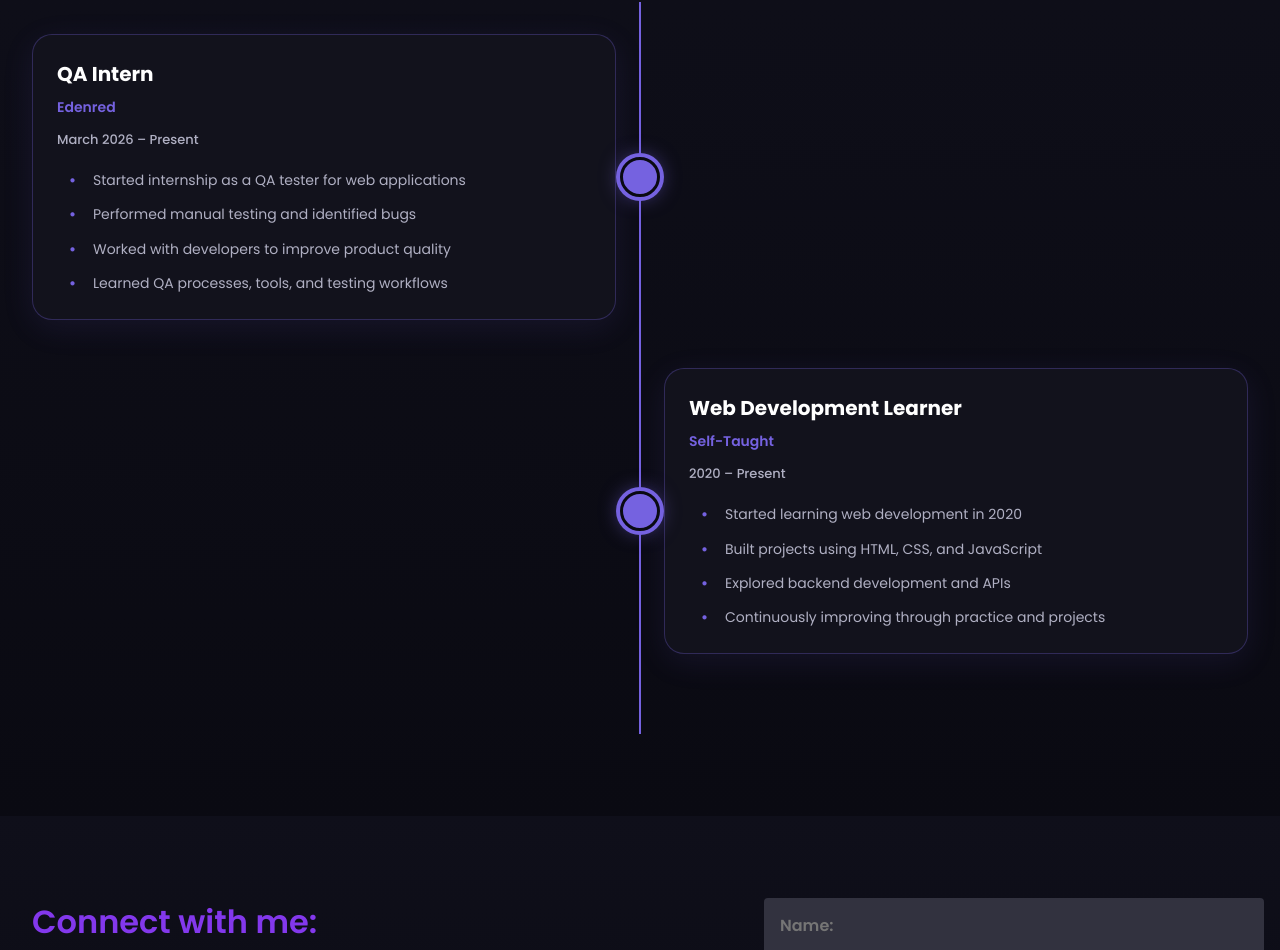
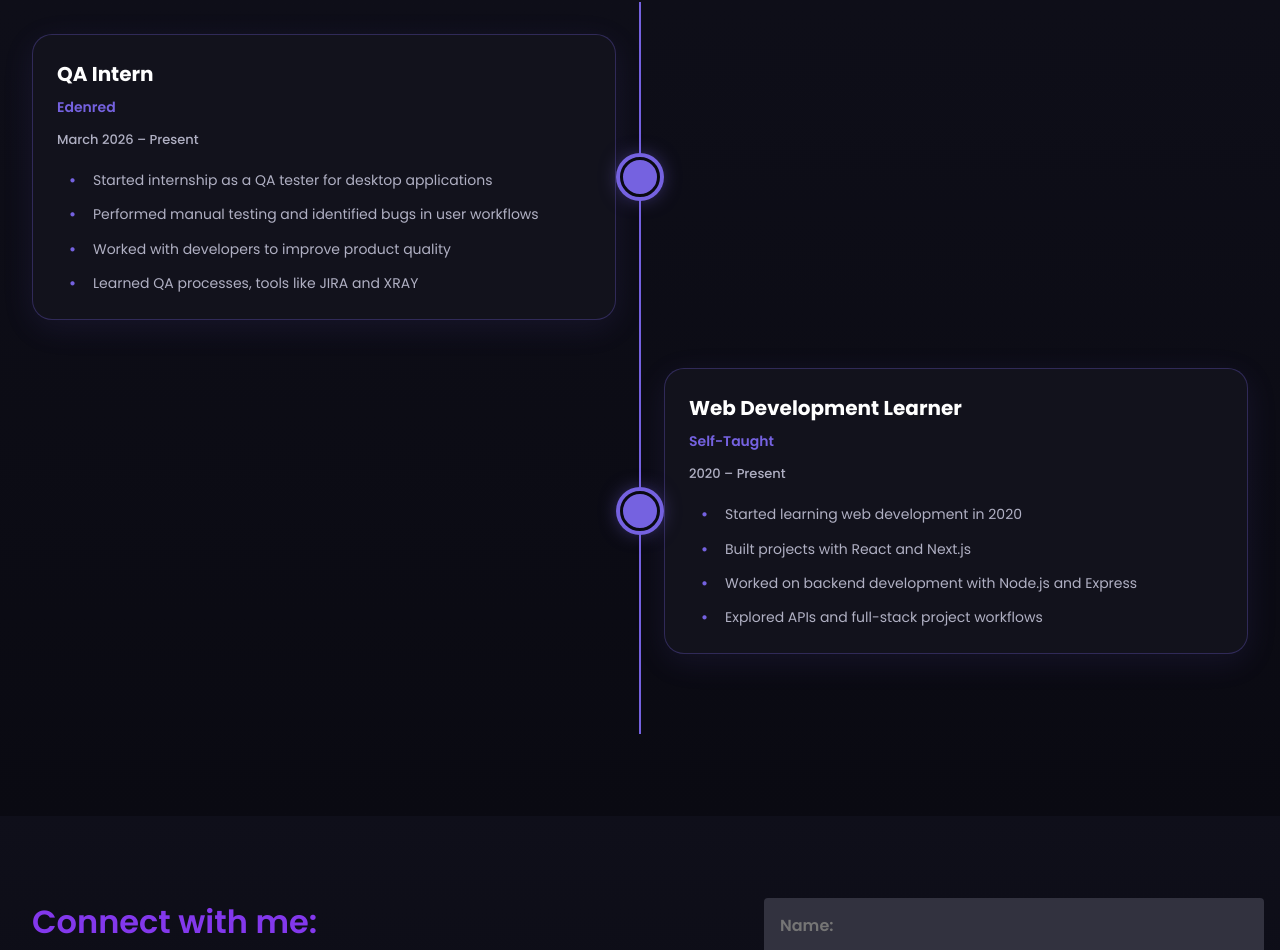
Before and after one commit to RojusDEV/Portfolio, a React (Vite) app: page / in a window 1280 px wide. Shown: the part 2331-3281 px from the top of the page. Built offline with nearby package versions, Linux system fonts and the light colour scheme; no server answers; the HTML template or start-up script is replaced by a standard one.

Commit message:
update: description

```diff
--- a/src/layout/Experience/Experience.tsx
+++ b/src/layout/Experience/Experience.tsx
@@ -14,10 +14,10 @@ const Experience = () => {
       company: "Edenred",
       date: "March 2026 – Present",
       points: [
-        "Started internship as a QA tester for web applications",
-        "Performed manual testing and identified bugs",
+        "Started internship as a QA tester for desktop applications",
+        "Performed manual testing and identified bugs in user workflows",
         "Worked with developers to improve product quality",
-        "Learned QA processes, tools, and testing workflows",
+        "Learned QA processes, tools like JIRA and XRAY",
       ],
     },
     {
@@ -26,9 +26,9 @@ const Experience = () => {
       date: "2020 – Present",
       points: [
         "Started learning web development in 2020",
-        "Built projects using HTML, CSS, and JavaScript",
-        "Explored backend development and APIs",
-        "Continuously improving through practice and projects",
+        "Built projects with React and Next.js",
+        "Worked on backend development with Node.js and Express",
+        "Explored APIs and full-stack project workflows",
       ],
     },
   ];
```
